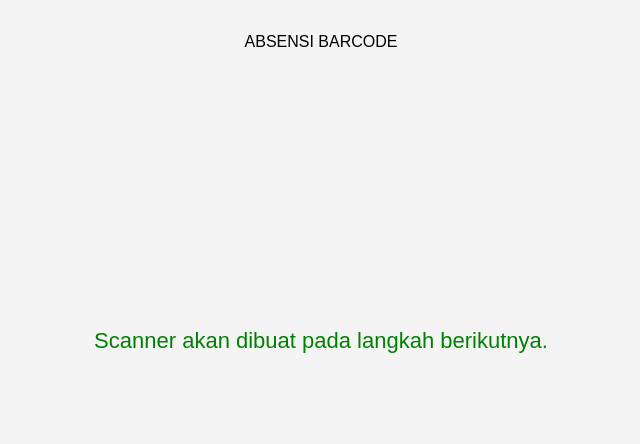
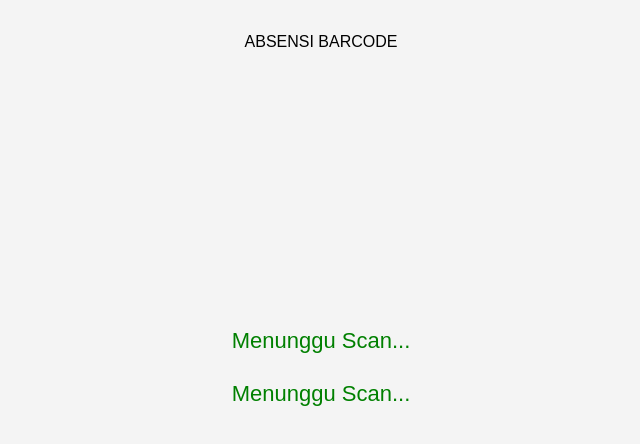
Before and after one commit to mrbagussmkpemra-del/absensi-barcode, a plain HTML site: page index.html in a window 1280 px wide. Shown: the whole page, without its empty margins (319-959 px from the left). Drawn offline with nearby package versions, Linux system fonts and the light colour scheme.

Commit message:
add index.html

```diff
--- a/index.html
+++ b/index.html
@@ -44,12 +44,16 @@
 Menunggu Scan...
 </div>
 
-<script>
+<div id="reader"></div>
 
-document.getElementById("hasil").innerHTML =
-"Scanner akan dibuat pada langkah berikutnya.";
+<div id="hasil">
+    Menunggu Scan...
+</div>
 
-</script>
+<script src="scanner.js"></script>
 
 </body>
 </html>
+
+</body>
+</html>
```
